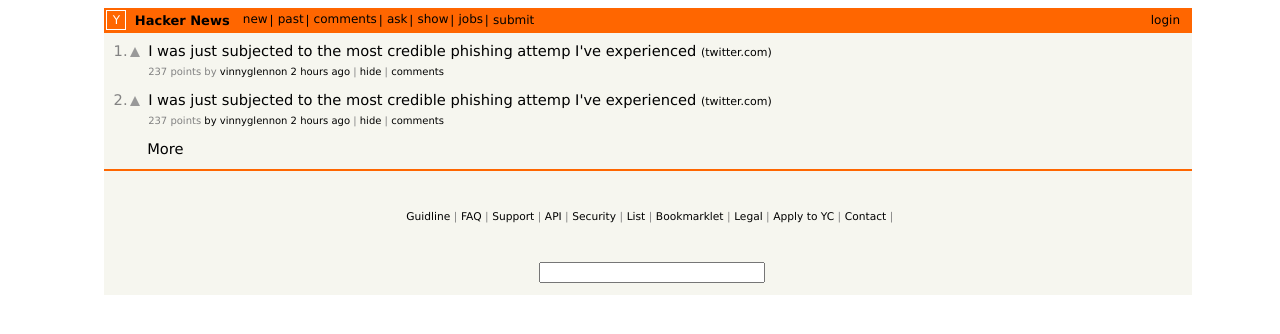
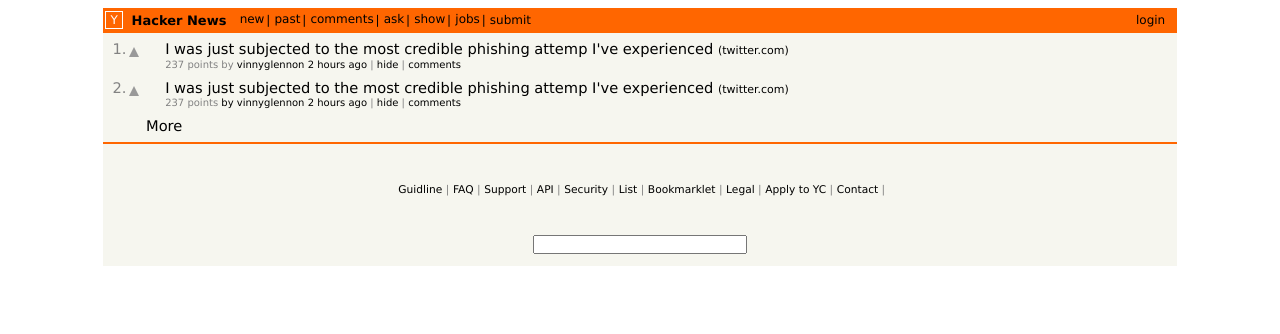
Before and after one commit to jagajastic/bycoin-hacker-news, an Angular app: page / in a window 1280 px wide. Shown: the top 334 px of the page. Built offline with nearby package versions, Linux system fonts and the light colour scheme.

Commit message:
add margin and padding of zero to remove any default style

```diff
--- a/src/styles.css
+++ b/src/styles.css
@@ -1,5 +1,10 @@
 /* You can add global styles to this file, and also import other style files */
 /* main table head  */
+* {
+  margin: 0;
+  padding: 0;
+  box-sizing: border-box;
+}
 
 html,
 body {
@@ -103,7 +108,7 @@
 
 .main-content-container {
   font-size: 11pt;
-  line-height: 14pt;
+  line-height: 10pt;
 }
 
 .list-number {
@@ -125,9 +130,14 @@
 }
 
 .main-content {
+  display: grid;
+  grid-template-columns: 14% 90%;
+  margin: 0.8rem;
+}
+
+.content-children .title {
   display: flex;
-  flex-direction: row;
-  margin: 0.8rem;
+  flex-direction: column;
 }
 
 .sub-title {
@@ -219,6 +229,9 @@
     margin: auto;
   }
 
+  .main-content {
+    grid-template-columns: 5% 90%;
+  }
   /* Hacker news  */
   header div b {
     font-weight: bold;
@@ -248,4 +261,10 @@
     width: 20%;
     outline: none;
   }
+
+  /* url */
+  .content-children .title {
+    display: flex;
+    flex-direction: row;
+  }
 }
```
